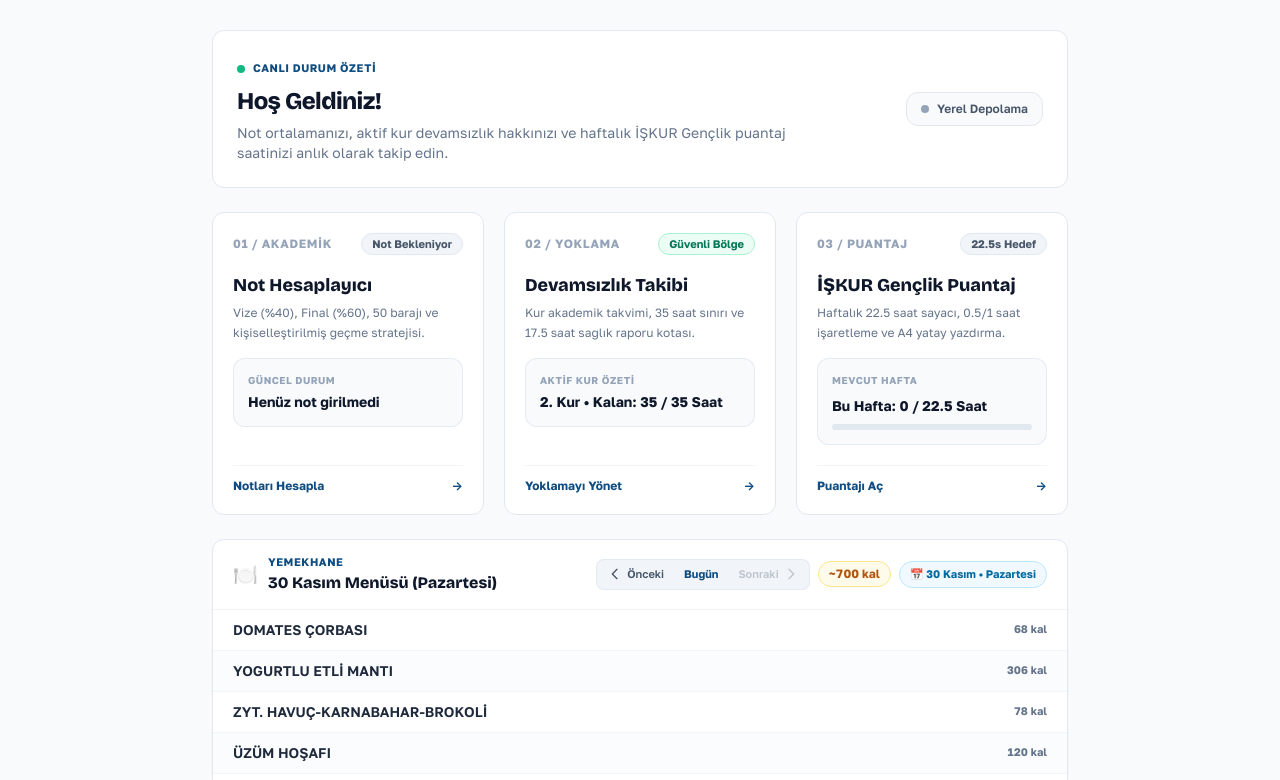
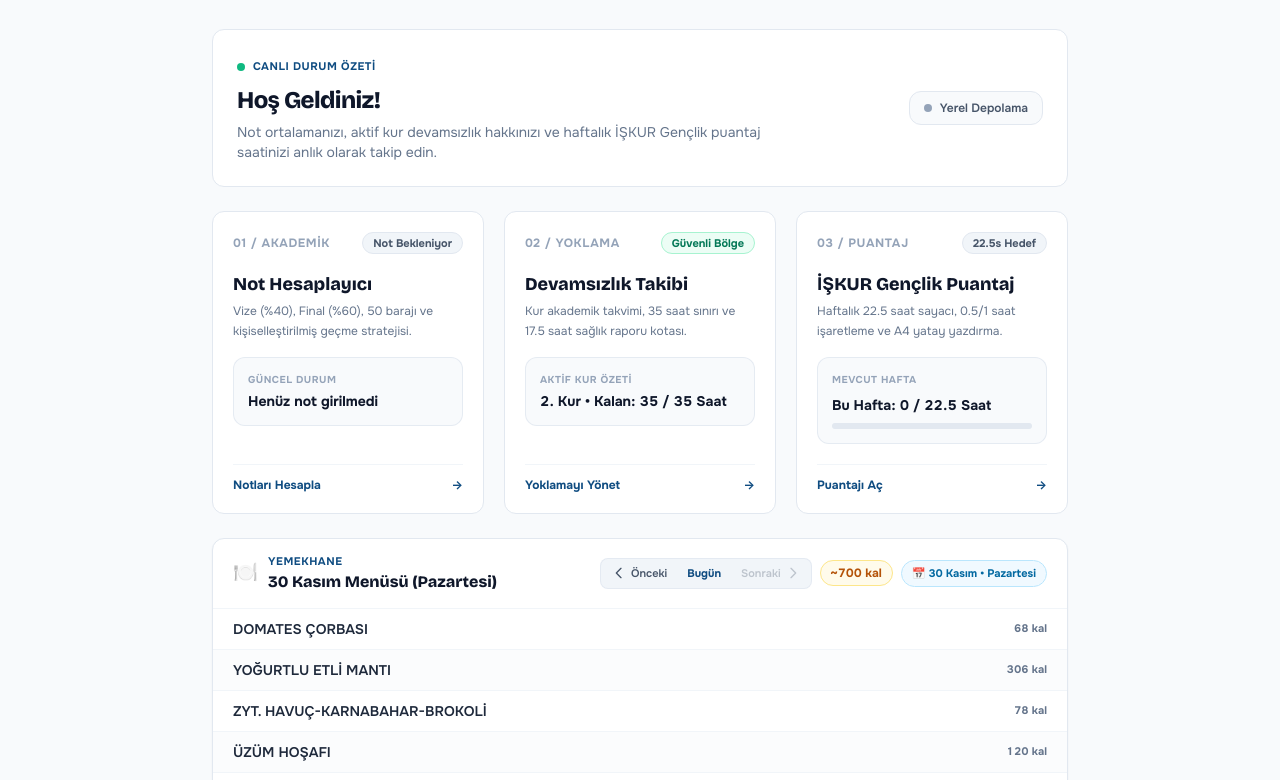
Before and after one commit to berkay-kocak/ubys, a plain HTML site: page index.html in a window 1280 px wide. Shown: the part 105-885 px from the top of the page. Drawn offline with nearby package versions, Linux system fonts and the light colour scheme.

Commit message:
style: replace Golos Text with Onest for Turkish glyph support

```diff
--- a/index.html
+++ b/index.html
@@ -21,7 +21,7 @@
     <script src="https://cdn.jsdelivr.net/npm/@supabase/supabase-js@2"></script>
     <link rel="preconnect" href="https://fonts.googleapis.com">
     <link rel="preconnect" href="https://fonts.gstatic.com" crossorigin>
-    <link href="https://fonts.googleapis.com/css2?family=Bricolage+Grotesque:wght@600;700;800&family=Golos+Text:wght@400;500;600;700&display=swap&subset=latin-ext" rel="stylesheet">
+    <link href="https://fonts.googleapis.com/css2?family=Bricolage+Grotesque:wght@600;700;800&family=Onest:wght@400;500;600;700&display=swap&subset=latin-ext" rel="stylesheet">
     <link rel="stylesheet" href="./tailwind.css">
     <link rel="stylesheet" href="./style.css">
 </head>
--- a/style.css
+++ b/style.css
@@ -3,7 +3,7 @@ input,
 button,
 select,
 textarea {
-    font-family: 'Golos Text', -apple-system, BlinkMacSystemFont, sans-serif;
+    font-family: 'Onest', -apple-system, BlinkMacSystemFont, sans-serif;
     -webkit-tap-highlight-color: transparent;
 }
 
@@ -11,10 +11,10 @@ textarea {
 h1, h2, h3, h4,
 .font-heading,
 #menu-day-title {
-    font-family: 'Bricolage Grotesque', 'Golos Text', sans-serif;
+    font-family: 'Bricolage Grotesque', 'Onest', sans-serif;
 }
 
-/* Sayısal Veriler İçin Tabular Tipografi (Golos Text) */
+/* Sayısal Veriler İçin Tabular Tipografi (Onest) */
 .font-mono-tabular,
 .tabular-nums,
 input[type="number"],
@@ -45,7 +45,7 @@ input[type="number"],
 #puantaj-table td,
 #puantaj-table tfoot td,
 .slot-btn {
-    font-family: 'Golos Text', -apple-system, BlinkMacSystemFont, sans-serif;
+    font-family: 'Onest', -apple-system, BlinkMacSystemFont, sans-serif;
     font-variant-numeric: tabular-nums;
 }
 
```
Also changed, not shown: devamsizlik/index.html (+1 -1 lines), iskur/index.html (+2 -2 lines), not-hesapla/index.html (+1 -1 lines), tailwind.css.
